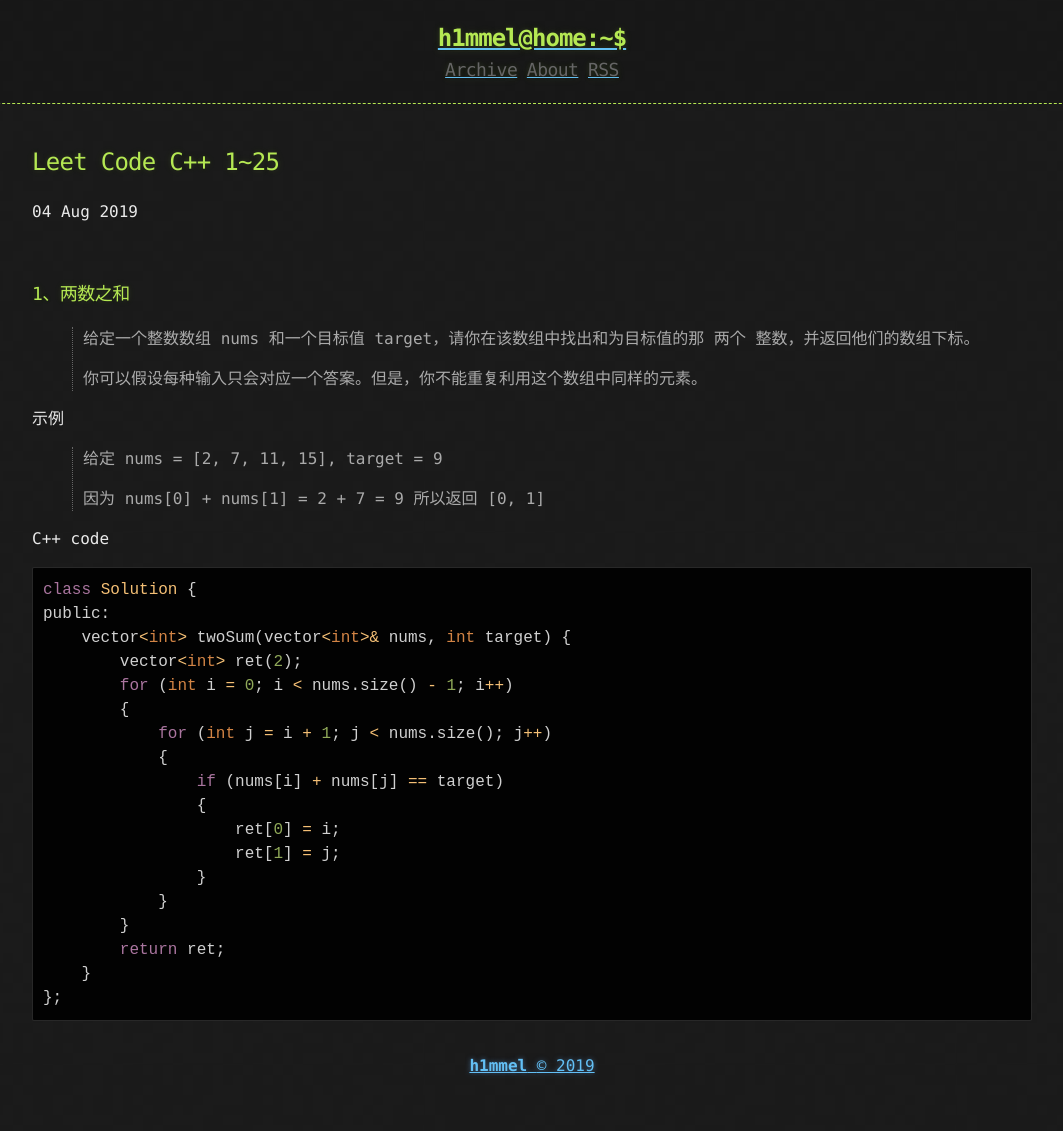
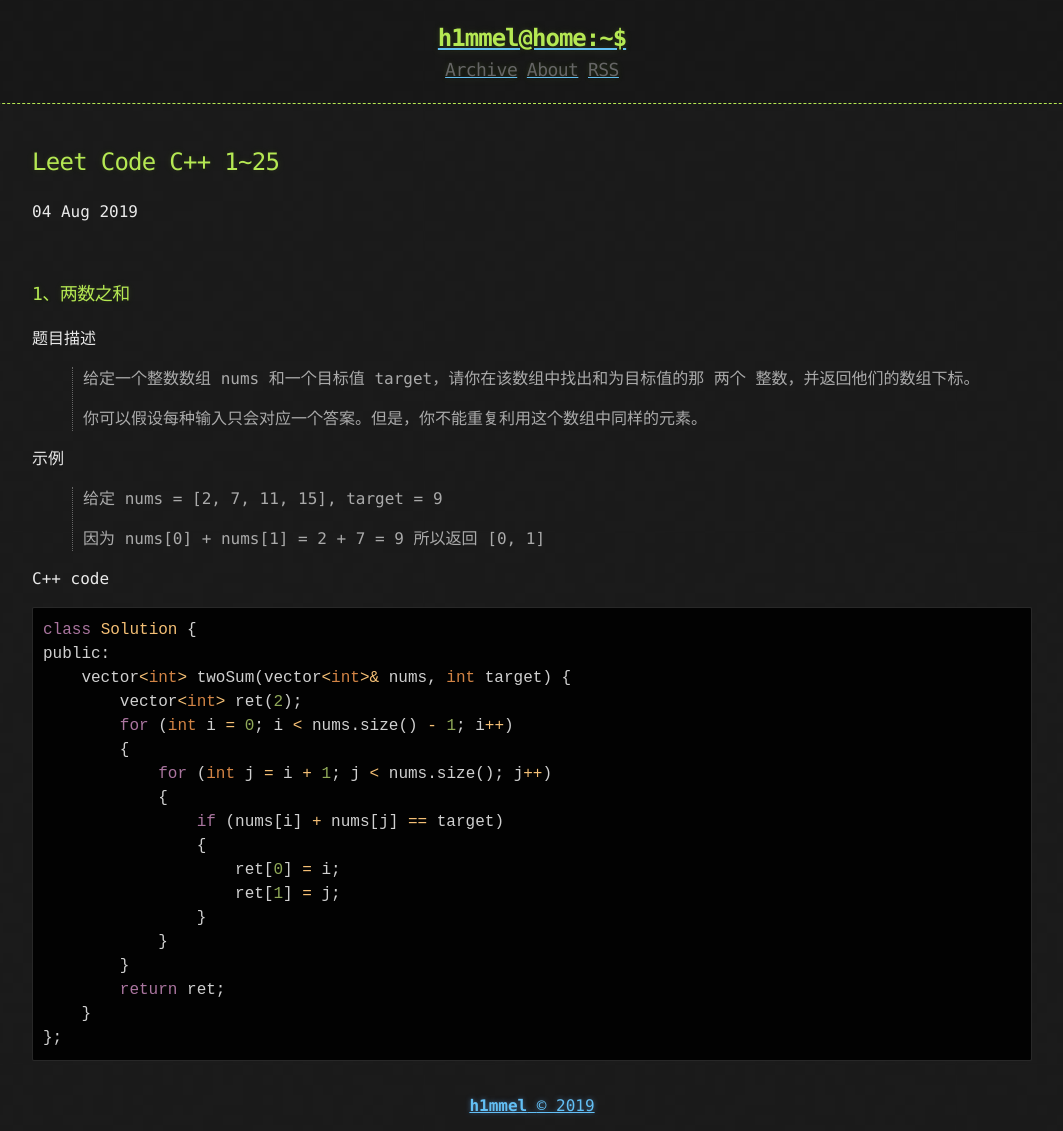
Before and after one commit to h1mmel/h1mmel.github.io, a Jekyll site: the page built from _posts/2019-08-04-Leet-Code-C++-1~25.md, in a window 1280 px wide. Shown: the whole page, without its empty margins (108-1171 px from the left). Built offline with Jekyll 4.4.1, drawn with Linux system fonts in a browser that asks for light colours; before the commit the page ends 1091 px from its top, so only the background shows below that.

Commit message:
Update 2019-08-04-Leet-Code-C++-1~25.md

```diff
--- a/_posts/2019-08-04-Leet-Code-C++-1~25.md
+++ b/_posts/2019-08-04-Leet-Code-C++-1~25.md
@@ -1,6 +1,8 @@
 <br/>
 
 ### 1、两数之和
+
+题目描述
 
 > 给定一个整数数组 nums 和一个目标值 target，请你在该数组中找出和为目标值的那 两个 整数，并返回他们的数组下标。
 >
```
